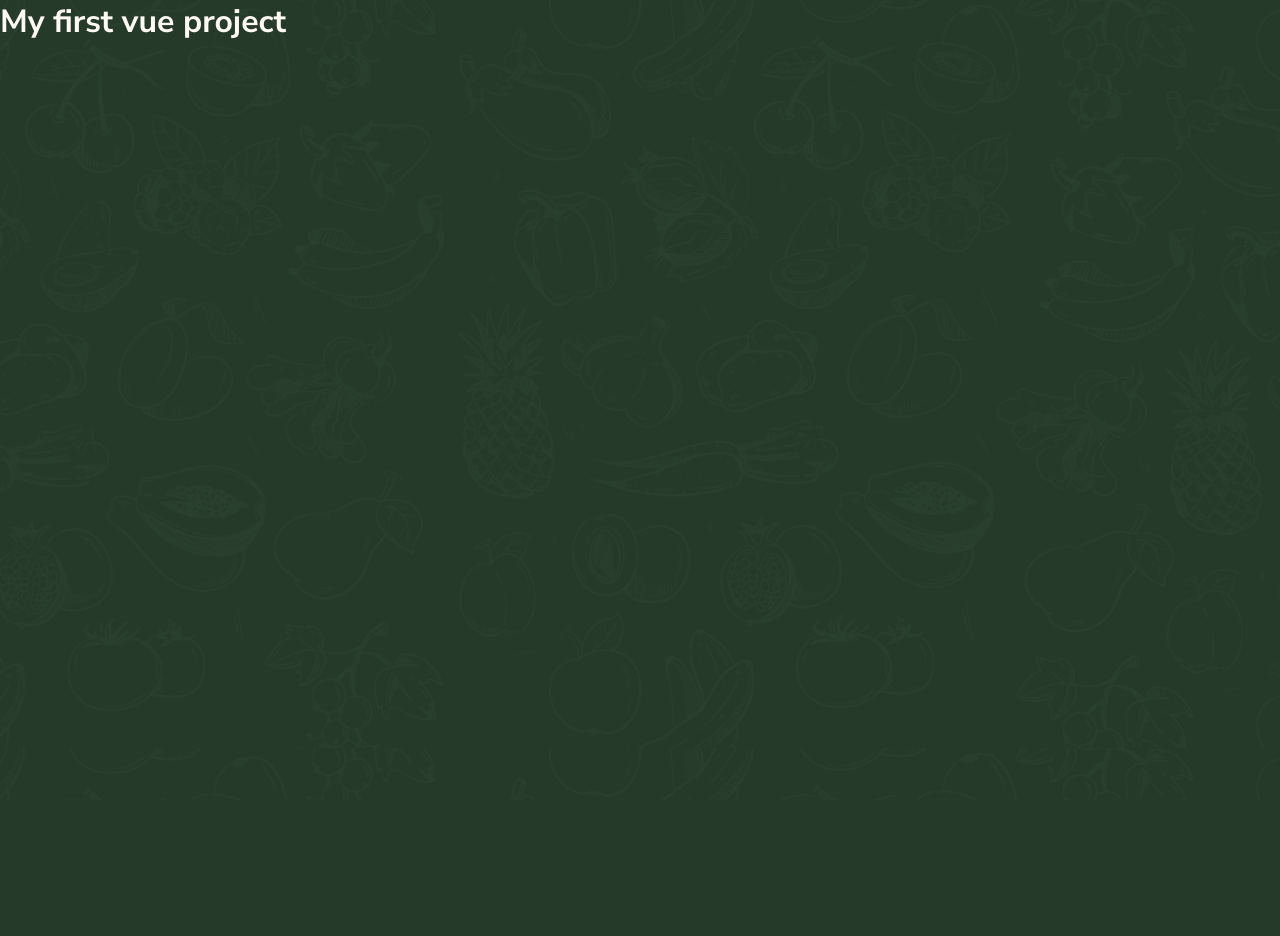
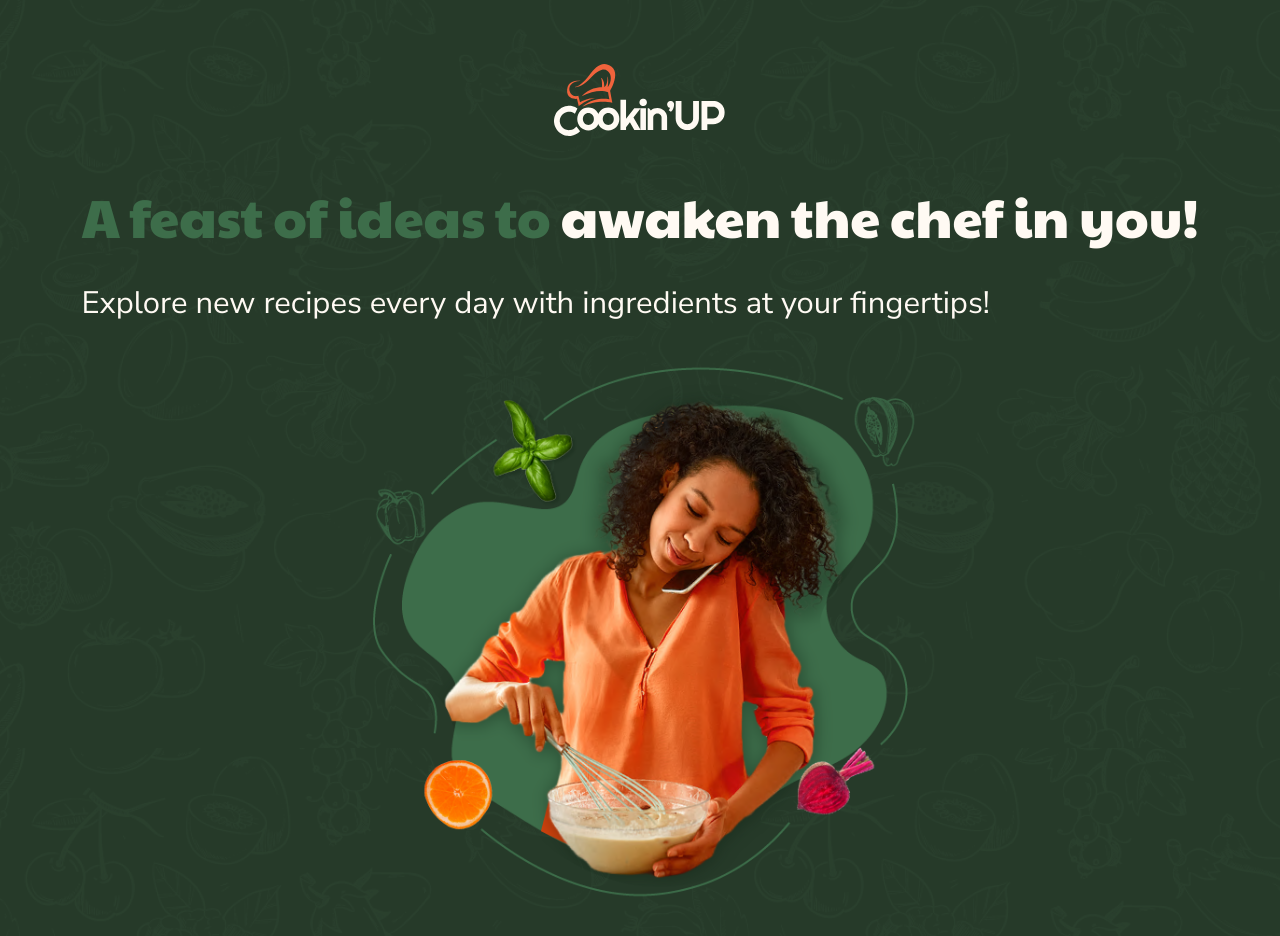
Before and after one commit to CarlosEddie/cookin-up, a Vue app: page / in a window 1280 px wide. Shown: the top 936 px of the page. Before the commit the page ends 800 px from the top, so only its background shows below. Built offline with nearby package versions, Linux system fonts and the light colour scheme.

Commit message:
created the banner component

```diff
--- a/src/App.vue
+++ b/src/App.vue
@@ -1,3 +1,11 @@
+<script lang="ts">
+  import Banner from './components/Banner.vue';
+
+  export default {
+    components: { Banner }
+  }
+</script>
+
 <template>
-  <h1>My first vue project</h1>
+  <Banner />
 </template>
--- /dev/null
+++ b/src/components/Banner.vue
@@ -0,0 +1,71 @@
+<template>
+    <header class="banner">
+    <div class="presentation">
+      <img src="../assets/images/logo.svg" alt="Cookin' up Logo" class="logo">
+
+      <p class="header-lg header-phrase">
+        <span class="green-text">A feast of ideas to</span>
+        awaken the chef in you!
+      </p>
+
+      <p class="subtitle-lg">
+        Explore new recipes every day with ingredients at your fingertips!
+      </p>
+    </div>
+    <img src="../assets/images/banner-photo.png" alt="Photo of a woman cooking with a glass bowl in her hands. She is smiling and is holding a cell phone between her face and shoulder." class="banner-photo">
+  </header>
+</template>
+
+<style scoped>
+  .banner {
+    padding: 4rem 7.5rem;
+    color: var(--cream);
+
+    display: flex;
+    justify-content: space-between;
+    align-items: center;
+    column-gap: 3.25rem;
+  }
+
+  .logo {
+    height: 4.5rem;
+    margin-bottom: 3rem;
+  }
+
+  .header-phrase {
+    margin-bottom: 2rem;
+  }
+
+  .green-text {
+    color: var(--medium-green, #3D6D4A);
+  }
+
+  .banner-photo {
+    width: 35rem;
+  }
+
+  @media only screen and (max-width: 1300px) {
+    .banner {
+      padding: 4rem 3.75rem;
+      flex-direction: column;
+      align-items: center;
+      gap: 1rem;
+    }
+
+    .logo {
+      display: block;
+      margin-left: auto;
+      margin-right: auto;
+    }
+  }
+
+  @media only screen and (max-width: 767px) {
+    .banner {
+      padding: 4rem 1.5rem;
+    }
+
+    .banner-photo {
+      width: min(100%, 21.25rem);
+    }
+  }
+</style>
```
